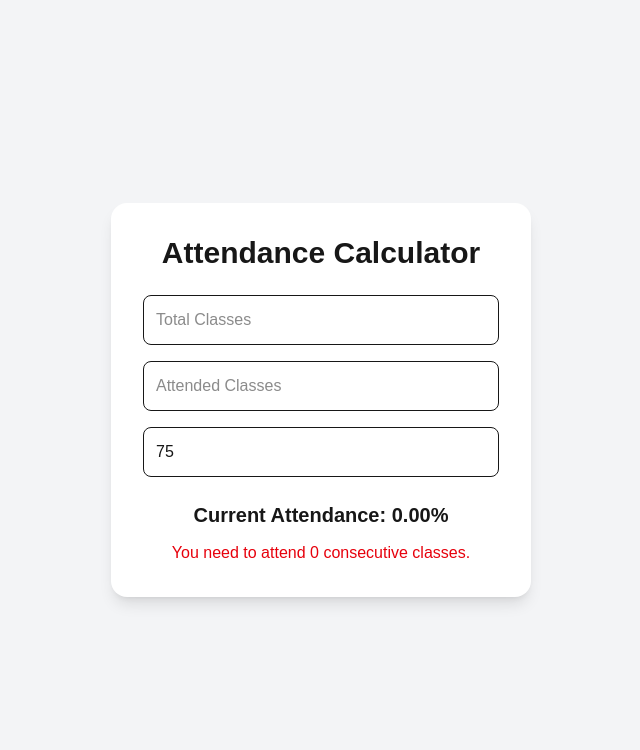
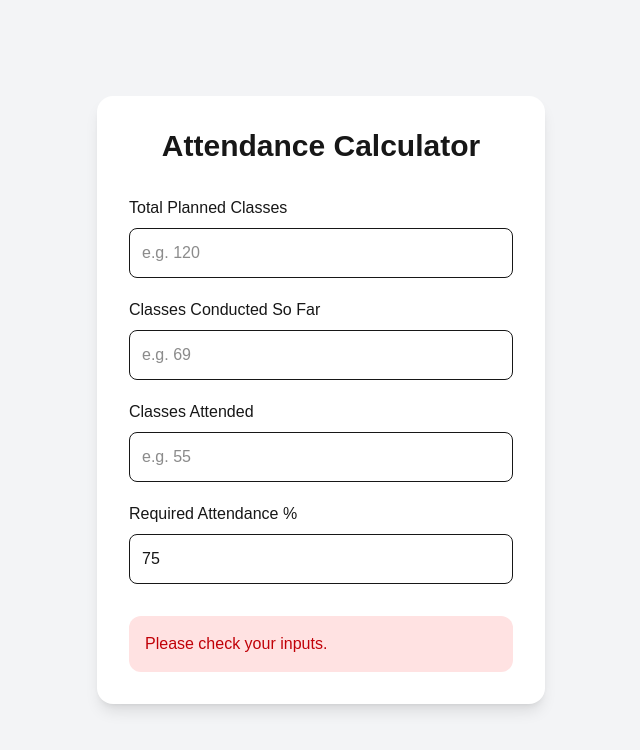
Before and after one commit to arushi-sahay/student-toolkit, a Next.js app: page / in a window 1280 px wide. Shown: the top 750 px of the page, without its empty margins (319-959 px from the left). Built offline with nearby package versions, Linux system fonts and the light colour scheme.

Commit message:
Improved attendance logic

```diff
--- a/app/page.tsx
+++ b/app/page.tsx
@@ -3,83 +3,161 @@
 import { useState } from "react";
 
 export default function Home() {
-  const [totalClasses, setTotalClasses] = useState("");
+  const [plannedClasses, setPlannedClasses] = useState("");
+  const [conductedClasses, setConductedClasses] = useState("");
   const [attendedClasses, setAttendedClasses] = useState("");
   const [requiredAttendance, setRequiredAttendance] = useState("75");
 
-  const total = Number(totalClasses);
+  const planned = Number(plannedClasses);
+  const conducted = Number(conductedClasses);
   const attended = Number(attendedClasses);
   const required = Number(requiredAttendance);
 
-  const attendance =
-  total > 0 ? (attended / total) * 100 : 0;
+  const remainingClasses = planned - conducted;
 
-  let classesCanMiss = 0;
-  let classesNeeded = 0;
+  const currentAttendance =
+    conducted > 0 ? (attended / conducted) * 100 : 0;
 
-  if (attendance >= required) {
-    while (((attended / (total + classesCanMiss)) * 100) >= required) {
-      classesCanMiss++;
-    }
+  const minimumAttendanceNeeded = Math.ceil(
+    (required / 100) * planned
+  );
 
-    classesCanMiss--;
-  } else {
-    while (
-      (((attended + classesNeeded) / (total + classesNeeded)) * 100) <
-      required
-    ) {
-      classesNeeded++;
-    }
-  }
+  const futureClassesNeeded = Math.max(
+    minimumAttendanceNeeded - attended,
+    0
+  );
+
+  const maxClassesCanMiss = remainingClasses - futureClassesNeeded;
+
+  const invalidInput =
+    attended > conducted ||
+    conducted > planned ||
+    planned <= 0;
 
   return (
-    <main className="min-h-screen bg-gray-100 flex items-center justify-center">
-      <div className="bg-white p-8 rounded-2xl shadow-lg w-[420px]">
-        <h1 className="text-3xl font-bold mb-6 text-center">
+    <main className="min-h-screen bg-gray-100 flex items-center justify-center p-6">
+      <div className="bg-white p-8 rounded-2xl shadow-lg w-full max-w-md">
+        <h1 className="text-3xl font-bold mb-8 text-center">
           Attendance Calculator
         </h1>
 
-        <div className="flex flex-col gap-4">
-          <input
-            type="number"
-            placeholder="Total Classes"
-            value={totalClasses}
-            onChange={(e) => setTotalClasses(e.target.value)}
-            className="border p-3 rounded-lg"
-          />
+        <div className="flex flex-col gap-5">
+          <div>
+            <label className="block mb-2 font-medium">
+              Total Planned Classes
+            </label>
 
             <input
               type="number"
-            placeholder="Attended Classes"
-            value={attendedClasses}
-            onChange={(e) => setAttendedClasses(e.target.value)}
-            className="border p-3 rounded-lg"
+              placeholder="e.g. 120"
+              value={plannedClasses}
+              onChange={(e) => setPlannedClasses(e.target.value)}
+              className="border p-3 rounded-lg w-full"
             />
+          </div>
+
+          <div>
+            <label className="block mb-2 font-medium">
+              Classes Conducted So Far
+            </label>
 
             <input
               type="number"
-            placeholder="Required Attendance %"
-            value={requiredAttendance}
-            onChange={(e) => setRequiredAttendance(e.target.value)}
-            className="border p-3 rounded-lg"
+              placeholder="e.g. 69"
+              value={conductedClasses}
+              onChange={(e) => setConductedClasses(e.target.value)}
+              className="border p-3 rounded-lg w-full"
             />
           </div>
 
-        <div className="mt-6 text-center space-y-3">
-          <p className="text-xl font-semibold">
-            Current Attendance: {attendance.toFixed(2)}%
+          <div>
+            <label className="block mb-2 font-medium">
+              Classes Attended
+            </label>
+
+            <input
+              type="number"
+              placeholder="e.g. 55"
+              value={attendedClasses}
+              onChange={(e) => setAttendedClasses(e.target.value)}
+              className="border p-3 rounded-lg w-full"
+            />
+          </div>
+
+          <div>
+            <label className="block mb-2 font-medium">
+              Required Attendance %
+            </label>
+
+            <input
+              type="number"
+              placeholder="75"
+              value={requiredAttendance}
+              onChange={(e) => setRequiredAttendance(e.target.value)}
+              className="border p-3 rounded-lg w-full"
+            />
+          </div>
+        </div>
+
+        {!invalidInput ? (
+          <div className="mt-8 space-y-4">
+            <div className="bg-gray-100 p-4 rounded-xl">
+              <p className="font-medium">
+                Current Attendance:
               </p>
 
-          {attendance >= required ? (
-            <p className="text-green-600 font-medium">
-              You can miss {classesCanMiss} more classes.
+              <p className="text-2xl font-bold">
+                {currentAttendance.toFixed(2)}%
               </p>
-          ) : (
-            <p className="text-red-600 font-medium">
-              You need to attend {classesNeeded} consecutive classes.
+            </div>
+
+            <div className="bg-gray-100 p-4 rounded-xl">
+              <p className="font-medium">
+                Remaining Classes:
+              </p>
+
+              <p className="text-2xl font-bold">
+                {remainingClasses}
+              </p>
+            </div>
+
+            <div className="bg-gray-100 p-4 rounded-xl">
+              <p className="font-medium">
+                Minimum Future Classes You Must Attend:
+              </p>
+
+              <p className="text-2xl font-bold">
+                {futureClassesNeeded}
+              </p>
+            </div>
+
+            <div className="bg-gray-100 p-4 rounded-xl">
+              <p className="font-medium">
+                Maximum Classes You Can Still Miss:
+              </p>
+
+              <p
+                className={`text-2xl font-bold ${
+                  maxClassesCanMiss < 0
+                    ? "text-red-600"
+                    : "text-green-600"
+                }`}
+              >
+                {maxClassesCanMiss}
+              </p>
+            </div>
+
+            {maxClassesCanMiss < 0 && (
+              <p className="text-red-600 font-medium text-center">
+                You cannot reach the required attendance anymore.
               </p>
             )}
           </div>
+        ) : (
+          <div className="mt-8 bg-red-100 text-red-700 p-4 rounded-xl">
+            Please check your inputs.
+          </div>
+        )}
       </div>
     </main>
   );
```
Lines whose indentation alone changed are shown as unchanged.
